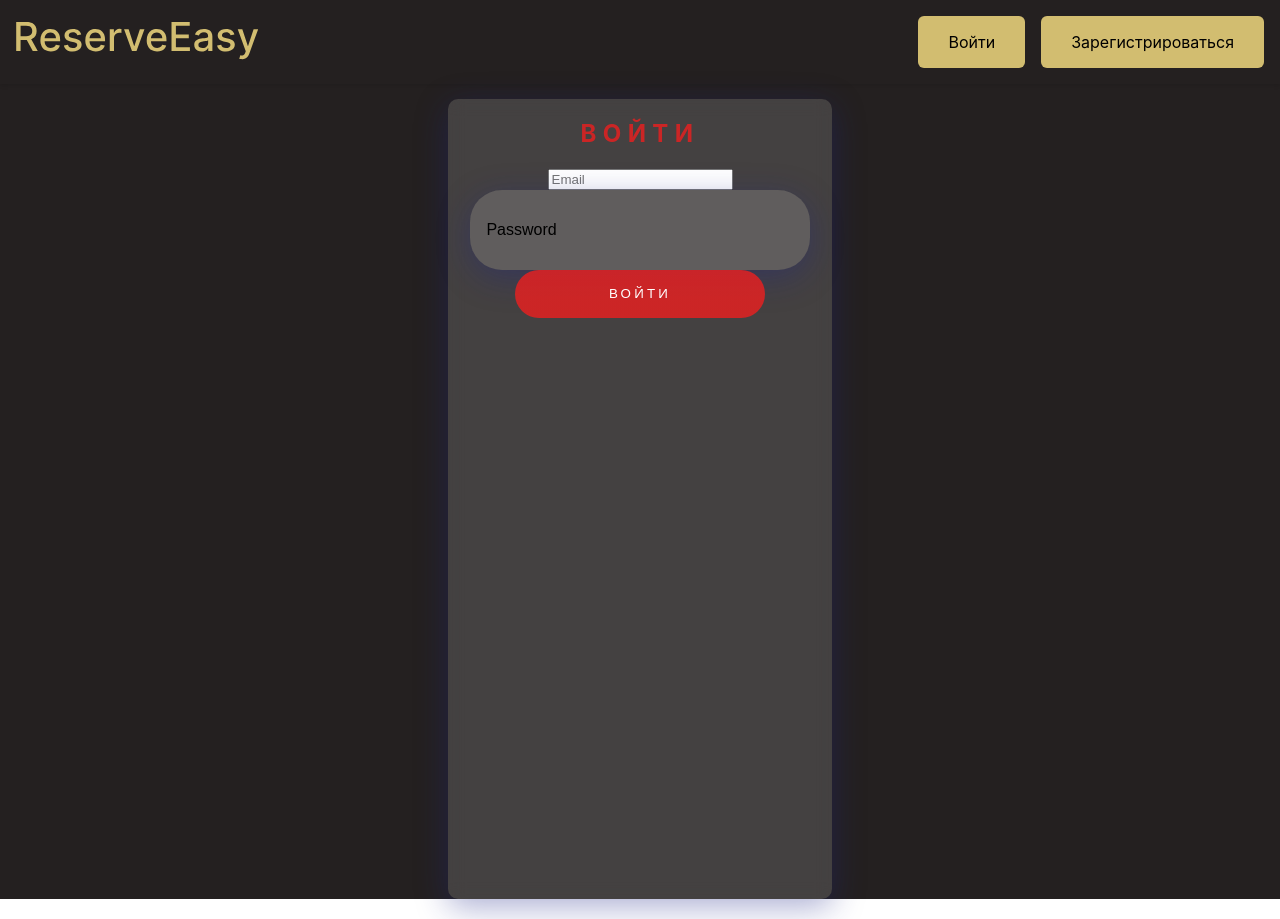
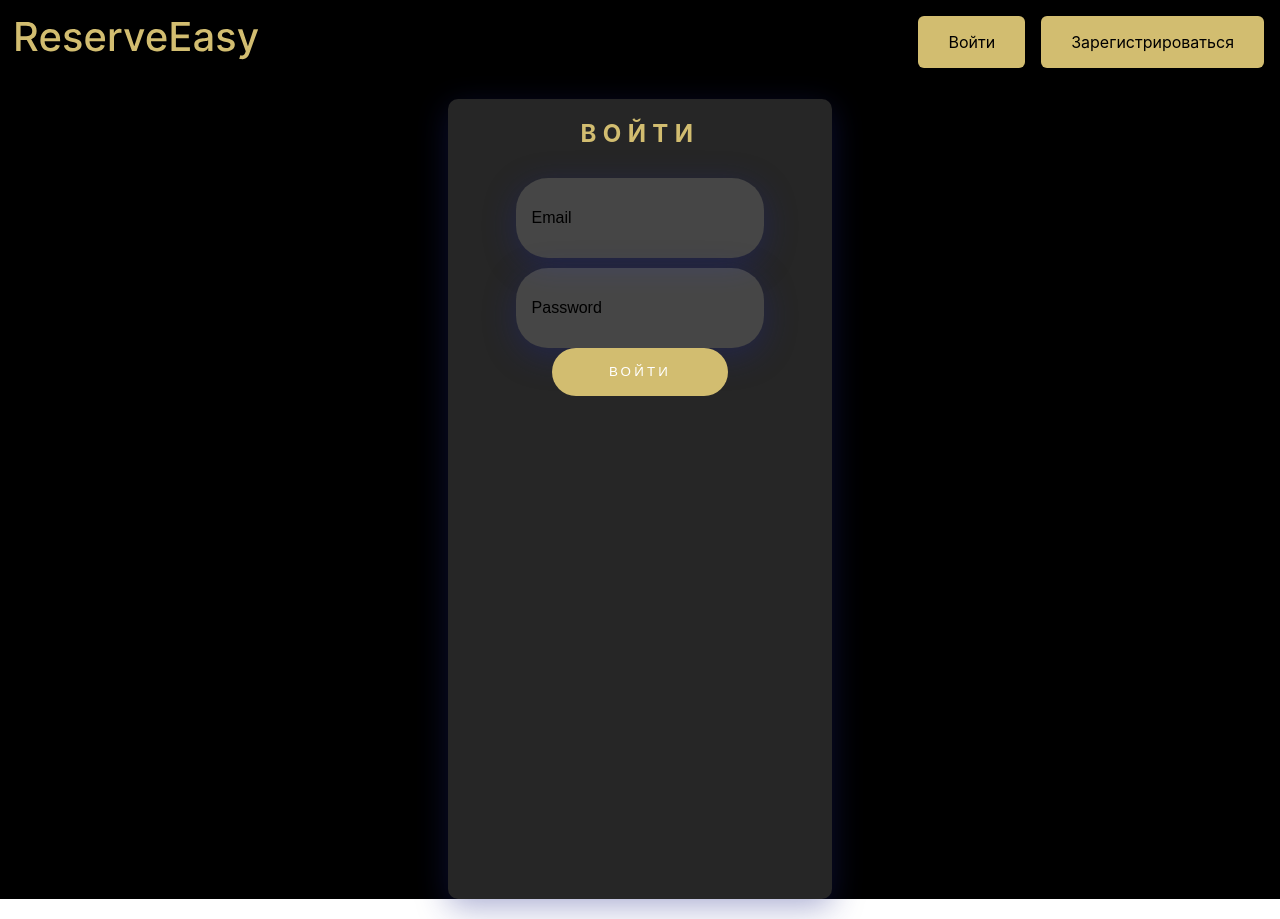
Before and after one commit to IvanovDA010101/reserve-easy-front, a React (Create React App) app: page /login in a window 1280 px wide. Built offline with nearby package versions, Linux system fonts and the light colour scheme.

Commit message:
chg: Основная страница: тартататата

```diff
--- a/src/App.css
+++ b/src/App.css
@@ -4,7 +4,7 @@
 
 .App {
   text-align: center;
-  background-color: #242020;
+  background-color: black;
   height: 100%;
 }
 
--- a/src/components/Card/RestaurantCard.css
+++ b/src/components/Card/RestaurantCard.css
@@ -32,6 +32,7 @@
     font-style: oblique;
     padding: 10px;
 
+    color: white;
     display: block;
     white-space: normal;
     max-width: 600px;
--- a/src/components/RestaurantList/RestaurantList.css
+++ b/src/components/RestaurantList/RestaurantList.css
@@ -1,8 +1,10 @@
 .restaurant-list{
-    display: flex;
+    display: inline-flex;
+    margin-bottom: 10px;
     flex-wrap: wrap;
     justify-content: center;
     align-items: center;
+    min-height: 1000px!important;
 }
 
 .item{
--- a/src/pages/SignInPage/SignInPage.css
+++ b/src/pages/SignInPage/SignInPage.css
@@ -103,35 +103,9 @@
     padding-top: 70px;
 }
 
-input[type="text"], input[type="password"] {
-    background: rgba(255, 255, 255, 0.15);
-    box-shadow: 0 8px 32px 0 rgba(31, 38, 135, 0.37);
-    border-radius: 2rem;
-    width: 80%;
-    height: 3rem;
-    padding: 1rem;
-    border: none;
-    outline: none;
-    color: rgba(238, 31, 31, 0.8);
-    font-size: 1rem;
-    font-weight: bold;
-}
-
-input[type="text"]:focus, input[type="password"]:focus {
-    display: inline-block;
-    box-shadow: 0 0 0 0.2rem rgba(238, 31, 31, 0.8);
-    backdrop-filter: blur(12rem);
-    border-radius: 2rem;
-}
-
-input[type="text"]::placeholder, input[type="password"]::placeholder {
-    color: black;
-    font-weight: 100;
-    font-size: 1rem;
-}
 
 button[type="submit"] {
-    background: rgba(238, 31, 31, 0.8);
+    background: rgb(210, 189, 112);
     text-transform: uppercase;
     letter-spacing: 0.2rem;
     width: 65%;
--- a/src/pages/SignInPage/SignInPage.jsx
+++ b/src/pages/SignInPage/SignInPage.jsx
@@ -40,8 +40,9 @@ function Login() {
         <div className="main-container">
             <form onSubmit={handleLogin}>
                 <h2>Войти</h2>
+                <div className="input-container">
                     <input
-                    type="email"
+                        type="text"
                         placeholder="Email"
                         value={email}
                         onChange={(e) => setEmail(e.target.value)}
@@ -52,6 +53,7 @@ function Login() {
                         value={password}
                         onChange={(e) => setPassword(e.target.value)}
                     />
+                    </div>
                     <button type="submit">Войти</button>
             </form>
         </div>
--- a/src/pages/SignUpPage/SignUpPage.css
+++ b/src/pages/SignUpPage/SignUpPage.css
@@ -8,10 +8,10 @@
     backdrop-filter: blur(8.5px);
     -webkit-backdrop-filter: blur(8.5px);
     border-radius: 10px;
-    color: rgba(238, 31, 31, 0.8);
+    color: rgb(210, 189, 112);
     text-transform: uppercase;
     letter-spacing: 0.4rem;
-    margin: 15px auto 20px;
+
 }
 
 @media only screen and (max-width: 320px) {
@@ -105,7 +105,7 @@
     cursor: pointer;
 }
 
-input[type="text"], input[type="password"] {
+.input-container input[type="text"], input[type="password"] {
     background: rgba(255, 255, 255, 0.15);
     box-shadow: 0 8px 32px 0 rgba(31, 38, 135, 0.37);
     border-radius: 2rem;
@@ -114,26 +114,26 @@ input[type="text"], input[type="password"] {
     padding: 1rem;
     border: none;
     outline: none;
-    color: rgba(238, 31, 31, 0.8);
+    color: rgb(210, 189, 112);
     font-size: 1rem;
     font-weight: bold;
 }
 
-input[type="text"]:focus, input[type="password"]:focus {
+.input-container input[type="text"]:focus, input[type="password"]:focus {
     display: inline-block;
-    box-shadow: 0 0 0 0.2rem rgba(238, 31, 31, 0.8);
+    box-shadow: 0 0 0 0.2rem rgb(210, 189, 112);
     backdrop-filter: blur(12rem);
     border-radius: 2rem;
 }
 
-input[type="text"]::placeholder, input[type="password"]::placeholder {
+.input-container input[type="text"]::placeholder, input[type="password"]::placeholder {
     color: black;
     font-weight: 100;
     font-size: 1rem;
 }
 
 button[type="submit"] {
-    background: linear-gradient(to right, rgba(238, 31, 31, 0.8) 0%, rgba(238, 31, 31, 0.8) 79%);
+    background: linear-gradient(to right, rgb(210, 189, 112)0%, rgb(210, 189, 112) 79%);
     text-transform: uppercase;
     letter-spacing: 0.2rem;
     width: 65%;
```
Lines whose indentation alone changed are shown as unchanged.
